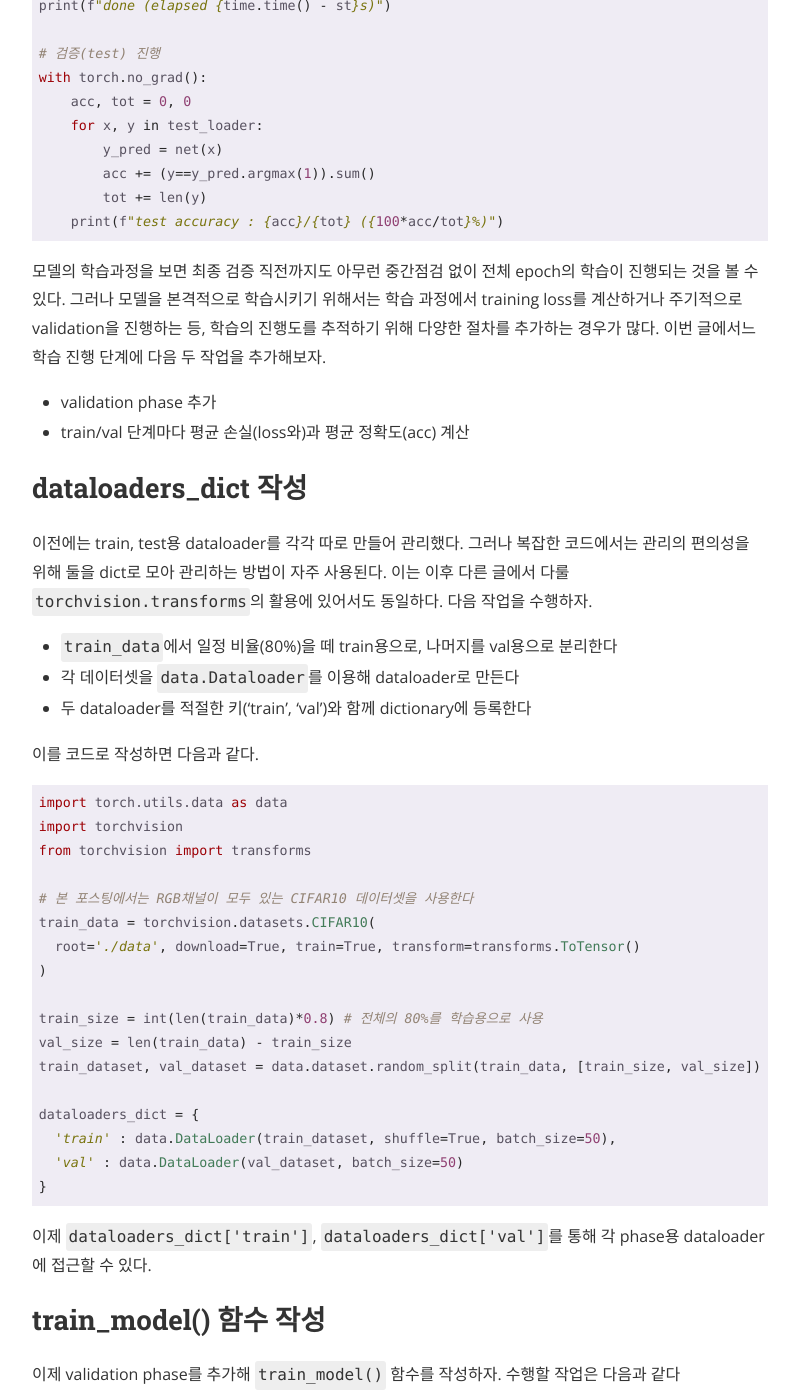
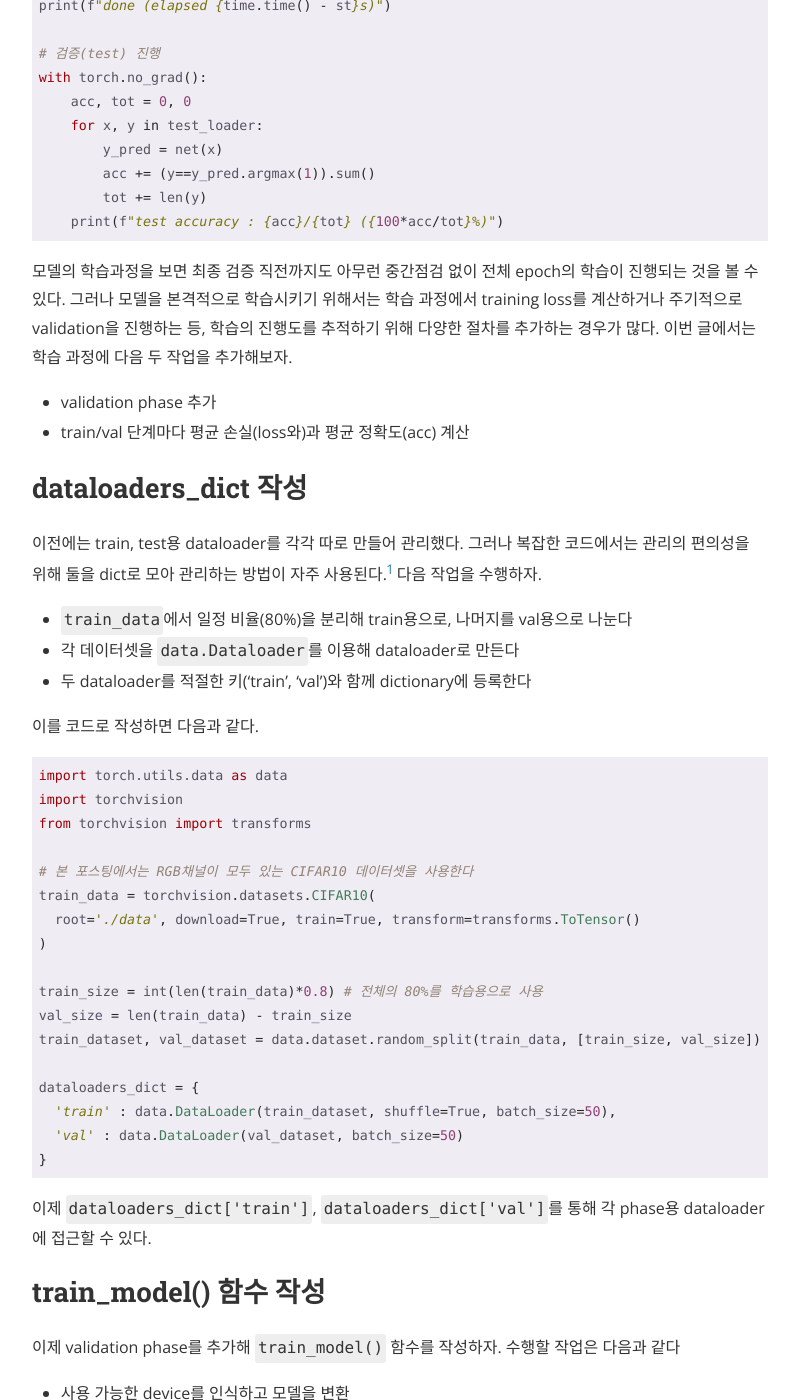
Before and after one commit to nyan101/nyan101.github.io, a Jekyll site: the page built from _posts/2022-02-07-notes-on-pytorch-04.md, in a window 1280 px wide and 1400 px high, scrolled down 1269 px. Shown: the whole window, without its empty margins (240-1039 px from the left). Built offline with Jekyll 4.4.1, drawn with Linux system fonts in a browser that asks for light colours; nearby versions of some CDN libraries; comment, search, counter and statistics services are not loaded; a style sheet for code colours, icons or effects is not loaded; some of the changed text lies outside the part shown.

Commit message:
포스팅 오타 수정

````diff
--- a/_posts/2022-02-07-notes-on-pytorch-04.md
+++ b/_posts/2022-02-07-notes-on-pytorch-04.md
@@ -60,7 +60,7 @@ with torch.no_grad():
     print(f"test accuracy : {acc}/{tot} ({100*acc/tot}%)")
 ```
 
-모델의 학습과정을 보면 최종 검증 직전까지도 아무런 중간점검 없이 전체 epoch의 학습이 진행되는 것을 볼 수 있다. 그러나 모델을 본격적으로 학습시키기 위해서는 학습 과정에서 training loss를 계산하거나 주기적으로 validation을 진행하는 등, 학습의 진행도를 추적하기 위해 다양한 절차를 추가하는 경우가 많다. 이번 글에서느 학습 진행 단계에 다음 두 작업을 추가해보자.
+모델의 학습과정을 보면 최종 검증 직전까지도 아무런 중간점검 없이 전체 epoch의 학습이 진행되는 것을 볼 수 있다. 그러나 모델을 본격적으로 학습시키기 위해서는 학습 과정에서 training loss를 계산하거나 주기적으로 validation을 진행하는 등, 학습의 진행도를 추적하기 위해 다양한 절차를 추가하는 경우가 많다. 이번 글에서는 학습 과정에 다음 두 작업을 추가해보자.
 
 * validation phase 추가
 * train/val 단계마다 평균 손실(loss와)과 평균 정확도(acc) 계산
@@ -69,9 +69,11 @@ with torch.no_grad():
 
 ## dataloaders_dict 작성
 
-이전에는 train, test용 dataloader를 각각 따로 만들어 관리했다. 그러나 복잡한 코드에서는 관리의 편의성을 위해 둘을 dict로 모아 관리하는 방법이 자주 사용된다. 이는 이후 다른 글에서 다룰 `torchvision.transforms`의 활용에 있어서도 동일하다. 다음 작업을 수행하자.
+이전에는 train, test용 dataloader를 각각 따로 만들어 관리했다. 그러나 복잡한 코드에서는 관리의 편의성을 위해 둘을 dict로 모아 관리하는 방법이 자주 사용된다.[^1] 다음 작업을 수행하자.
 
-* `train_data`에서 일정 비율(80%)을 떼 train용으로, 나머지를 val용으로 분리한다
+[^1]: 이는 이후 다른 글에서 다룰 `torchvision.transforms`의 활용에 있어서도 동일하다.
+
+* `train_data`에서 일정 비율(80%)을 분리해 train용으로, 나머지를 val용으로 나눈다
 * 각 데이터셋을 `data.Dataloader`를 이용해 dataloader로 만든다
 * 두 dataloader를 적절한 키('train', 'val')와 함께 dictionary에 등록한다
 
@@ -108,11 +110,9 @@ dataloaders_dict = {
 * 사용 가능한 device를 인식하고 모델을 변환
 * 각 epoch마다 train, val 과정 수행
   * phase('train', 'val')에 따라 `model.train()`, `model.eval()` 모드 변경
+  * train phase에서는 파라미터 업데이트를 위해 `set_grad_enabled` 활성화
+  * val phase에서는 불필요한 계산 방지를 위해 `set_grad_enabled` 비활성화
 
-* train phase에서는 파라미터 업데이트를 위해 gradient 계산 활성화
-  * `loss.backward()`로 backpropagation 수행
-  * `optimizer.zero_grad()`, `optimizer.step()` 수행
-* val phase에서는 gradient 계산 비활성화(불필요한 계산 방지)
 * 각 epoch, phase마다 loss, acc 출력
 
 이를 코드로 작성하면 다음과 같다.
@@ -194,7 +194,7 @@ optimizer = optim.Adam(params = net.parameters())
 train_model(net, criterion, optimizer, dataloaders_dict, num_epochs=5)
 ```
 
-이를 실행하면 다음과 같은 출력을 볼 수 있다.(`tqdm`을 통해 학습이 진행되는 동안 진행상태를 볼 수 있다)
+이를 실행하면 다음과 같은 출력을 볼 수 있다. 함께 출력되는 진행바는`tqdm`의 효과이다.
 
 ```
 Using device: cuda
````
Also changed, not shown: other parts of _posts/2022-02-07-notes-on-pytorch-04.md (+1 -1 lines).
